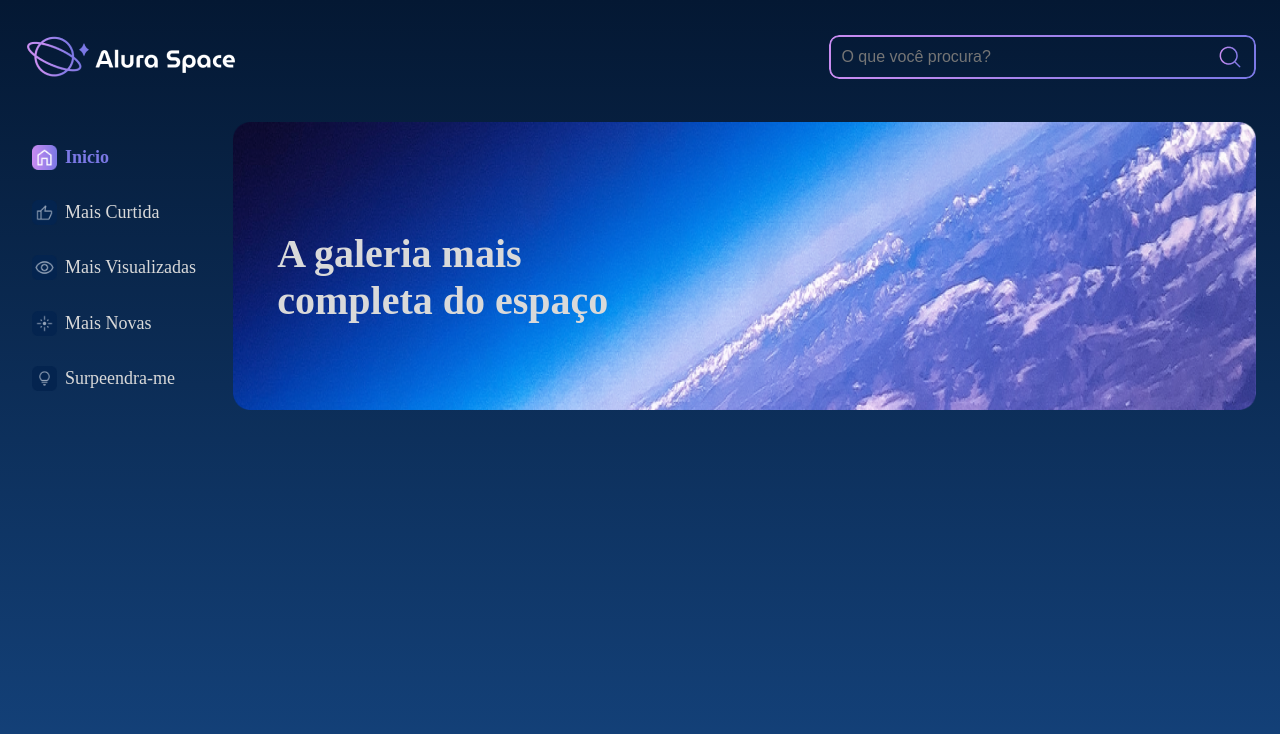
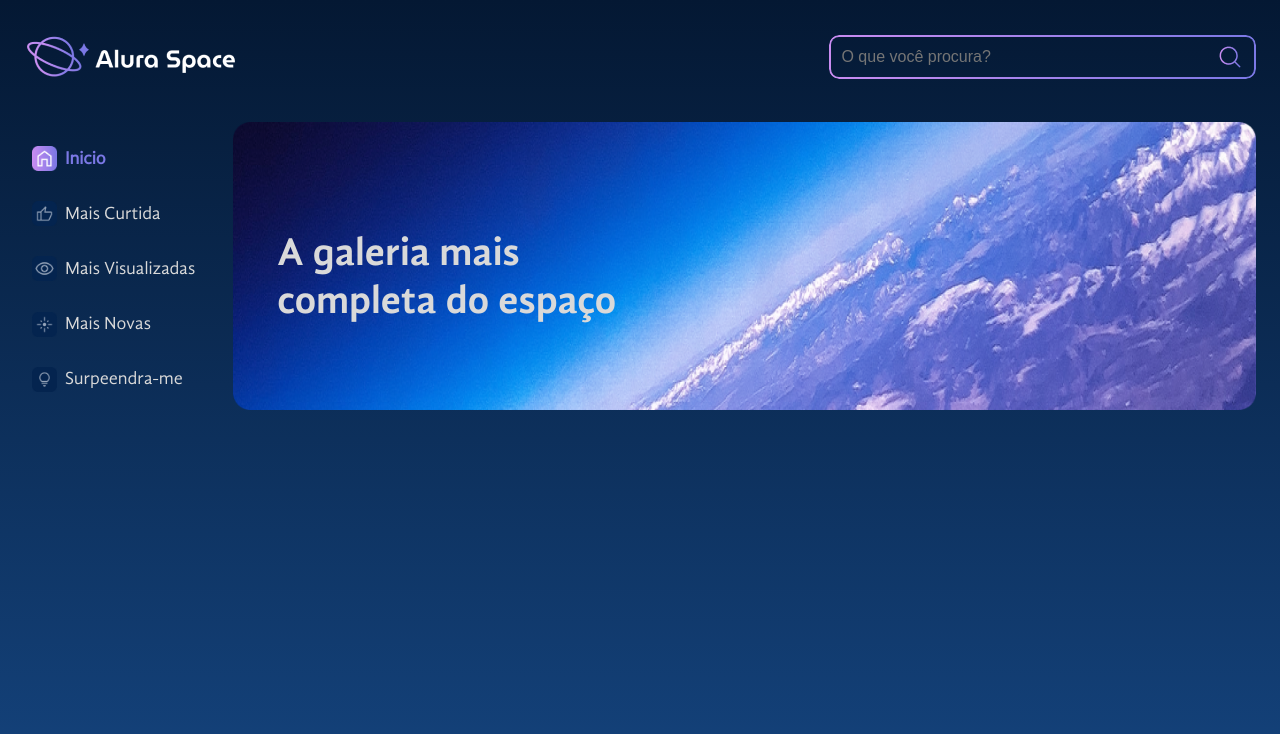
Before and after one commit to osvaldosousa/alura-space, a React (Create React App) app: page / in a window 1280 px wide. Shown: the top 734 px of the page. Built offline with nearby package versions, Linux system fonts and the light colour scheme.

Commit message:
add font-family local
add font local GandhiSans

```diff
--- a/src/index.js
+++ b/src/index.js
@@ -1,3 +1,6 @@
+import "./assets/fonts/GandhiSans-Regular.otf"
+import "./assets/fonts/GandhiSans-Bold.otf"
+
 import React from 'react'
 import ReactDOM from 'react-dom/client'
 import App from './App'
--- a/src/pages/HomePage/homepage.module.scss
+++ b/src/pages/HomePage/homepage.module.scss
@@ -7,6 +7,7 @@
   align-items: center;
   justify-content: space-between;
   margin-top: 2rem;
+  font-family: "GandhiSansRegular";
 
   &__imagem {
     width: 88%;
@@ -21,6 +22,7 @@
       position: absolute;
       z-index: 1;
       color: #d9d9d9;
+      font-family: "GandhiSansBold";
       font-size: 2.5rem;
       width: 401px;
       height: 144px;
--- a/src/styles/global.scss
+++ b/src/styles/global.scss
@@ -9,6 +9,7 @@
 }
 
 // Custom Scroll
+
 body::-webkit-scrollbar {
   width: 3px;
 }
@@ -21,3 +22,23 @@
   background-color: #154580;
   border-radius: 20px;
 }
+
+// Custom Fotns
+
+@font-face {
+  font-family: "GandhiSansRegular";
+  src: local("GandhiSansRegular"),
+    url("../assets/fonts/GandhiSans-Regular.otf")
+    format("truetype");
+  font-weight: 500;
+  display: swap;
+}
+
+@font-face {
+  font-family: "GandhiSansBold";
+  src: local("GandhiSansBold"),
+    url("../assets/fonts/GandhiSans-Bold.otf")
+    format("truetype");
+  font-weight: 700;
+  display: swap;
+}
```
Also changed, not shown: src/assets/fonts/GandhiSans-Bold.otf (added), src/assets/fonts/GandhiSans-Regular.otf (added).
